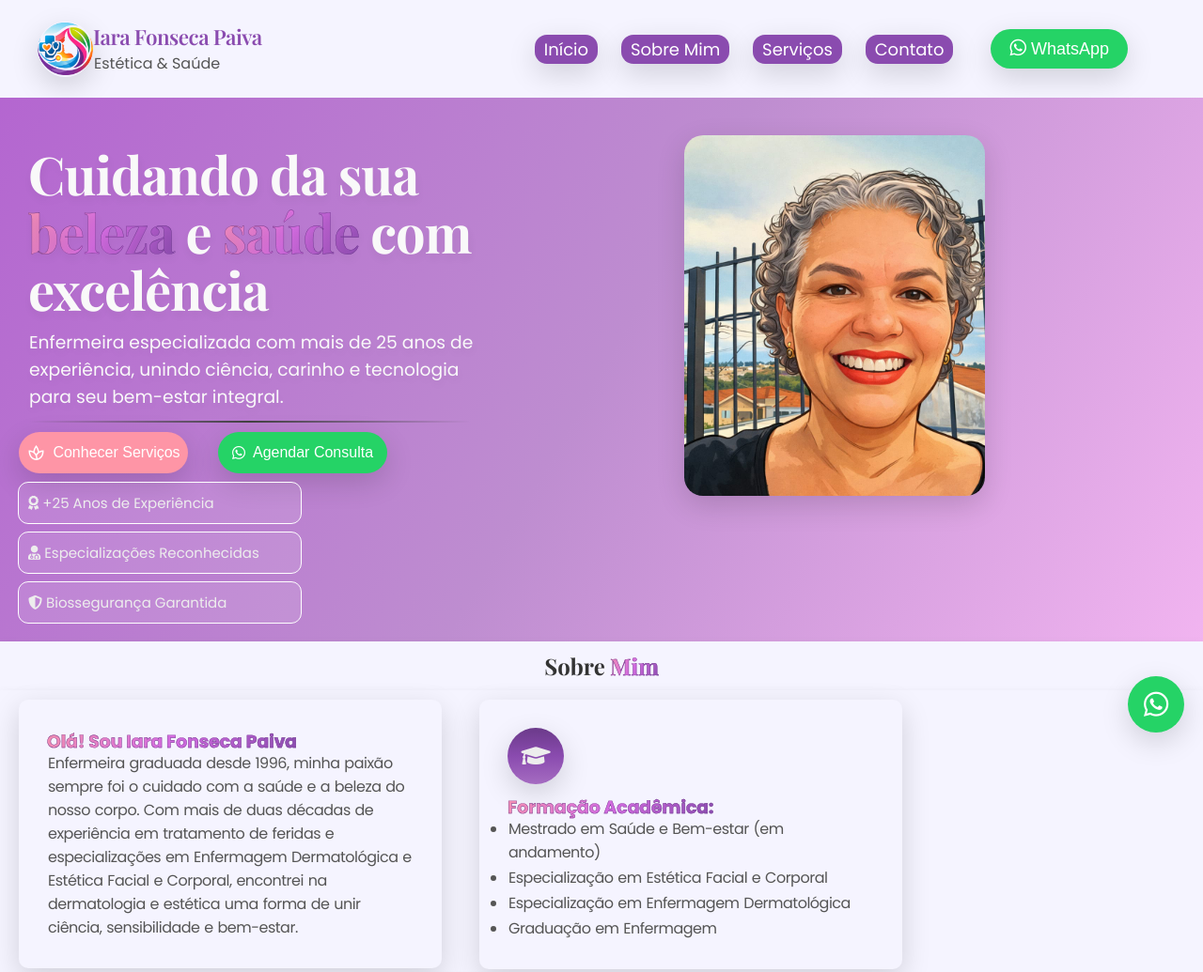
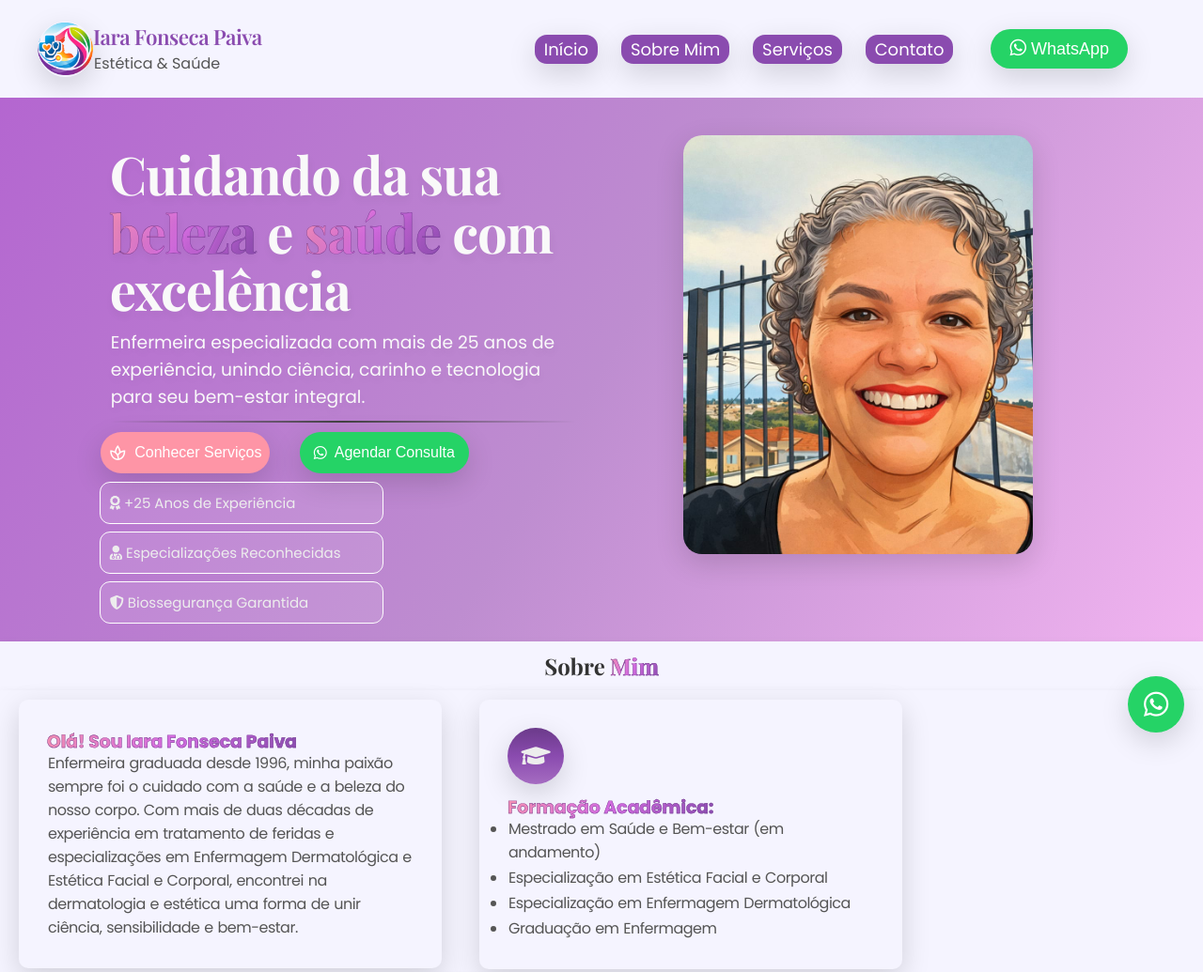
Before and after one commit to mhfpdev/ifesteticaesaude, a plain HTML site: page index.html in a window 1280 px wide. Shown: the top 1035 px of the page at 94% size. Drawn offline with nearby package versions, Linux system fonts and the light colour scheme.

Commit message:
style.css edit

```diff
--- a/style.css
+++ b/style.css
@@ -53,6 +53,7 @@ body {
     min-height: 100vh;
     min-height: 100dvh;
     color: var(--text-main);
+    overflow-x: hidden;
 }
 
 header {
@@ -253,11 +254,13 @@ p {
 .professional-headshot {
     display: flex;
     background: var(--linear-gradient-primary-light);
-    flex: 0 0 320px;
-    margin: 20px auto;
+    width: 30%;
     height: auto;
     border-radius: 20px;
     box-shadow: var(--shadow-lg);
+    margin: 20px;
+    margin-left: 10%;
+    margin-right: 13%;
     align-items: center;
     overflow: hidden;
 }
@@ -268,7 +271,7 @@ p {
 }
 
 hr {
-    width: 95%;
+    width: 100%;
     height: 2px;
     background: var(--hr);
     border: none;
```
Lines whose indentation alone changed are shown as unchanged.
